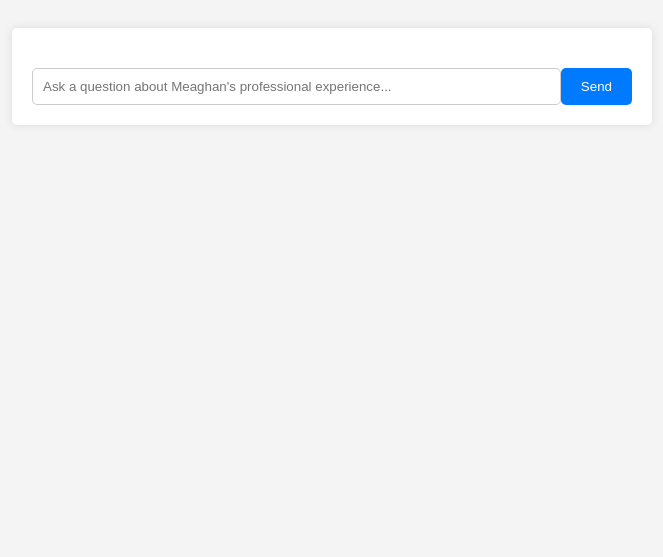
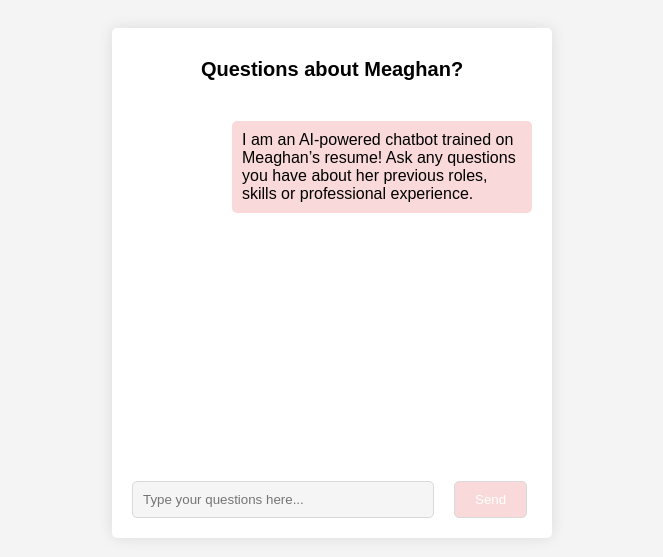
Before and after one commit to mkh7878/meaghan-resume, a Flask app: page / in a window 1280 px wide. Shown: the top 557 px of the page, without its empty margins (308-971 px from the left). Run offline with Flask 3, Linux system fonts and the light colour scheme.

Commit message:
updated pink chatbot css

```diff
--- a/templates/index.html
+++ b/templates/index.html
@@ -3,7 +3,7 @@
 <head>
     <meta charset="UTF-8">
     <meta name="viewport" content="width=device-width, initial-scale=1.0">
-    <title>Meaghan's Resume Chat Bot</title>
+    <title>Chatbot Interface</title>
     <style>
         body {
             font-family: Arial, sans-serif;
@@ -12,24 +12,48 @@
         }
         #chatbox {
             width: 100%;
-            max-width: 600px;
+            max-width: 400px;
+            height: 100%;
             margin: 0 auto;
             background: #fff;
             padding: 20px;
             border-radius: 5px;
-            box-shadow: 0 0 10px rgba(0, 0, 0, 0.1);
+            box-shadow: 0 0 15px rgba(0, 0, 0, 0.1);
+            flex-direction: column;
+        }
+        .banner {
+            color: black;
+            padding: 10px;
+            border-radius: 5px;
+            text-align: center;
+            margin-bottom: 20px; /* Space between banner and messages */
+            font-size: 20px;
+            font-weight: bold;
+        }
+        #messages {
+            flex-grow: 1; /* Make the messages section take up remaining space */
+            overflow-y: auto; /* Allow scrolling if messages overflow */
+            height: 350px;
+            margin-bottom: 10px; /* Optional: Add some space between messages and the input form */
         }
         .message {
             margin: 10px 0;
             padding: 10px;
             border-radius: 5px;
+            max-width: 70%;
+            word-wrap: break-word;
         }
         .user-message {
-            background-color: #d1e7dd;
-            text-align: right;
+            background-color: #D1D1D6;
+            align-self: flex-start; /* Align the user's messages to the left */
+            text-align: left; /* Align text to the left */
+            margin-right: auto; /* Push the message to the left */
         }
         .bot-message {
-            background-color: #f1f1f1;
+            background-color: #F9D9D9;
+            align-self: flex-end; /* Align the bot's messages to the right */
+            text-align: left; /* Align text to the right */
+            margin-left: auto; /* Push the message to the right */
         }
         #input-form {
             display: flex;
@@ -38,26 +62,45 @@
         #input-form input {
             flex: 1;
             padding: 10px;
-            border: 1px solid #ccc;
+            border: 1.5px solid #D9D9D9;
             border-radius: 5px;
+            background-color: #F5F5F5;
+            max-width: 70%;
+        }
+        #input-form input:focus {
+            border: 2.5px solid #69BCC0;
+            outline: none;
         }
         #input-form button {
             padding: 10px 20px;
-            border: none;
-            background-color: #007bff;
+            border: 1.5px solid #D9D9D9;
+            background-color: #F9D9D9;
             color: #fff;
             border-radius: 5px;
             cursor: pointer;
+           margin-left: 20px;
         }
+        #input-form button:hover {
+            background-color: #69BCC0;
+        }
+
     </style>
 </head>
 <body>
     <div id="chatbox">
+        <!-- Banner section -->
+        <div class="banner">
+            Questions about Meaghan?
+        </div>
+
         <div id="messages">
+            <div class="message bot-message">
+                I am an AI-powered chatbot trained on Meaghan’s resume! Ask any questions you have about her previous roles, skills or professional experience.
+            </div>
             <!-- Messages will appear here -->
         </div>
         <form id="input-form">
-            <input type="text" id="user-input" placeholder="Ask a question about Meaghan's professional experience..." required>
+            <input type="text" id="user-input" placeholder="Type your questions here..." required>
             <button type="submit">Send</button>
         </form>
     </div>
```
Also changed, not shown: 1 other file.
